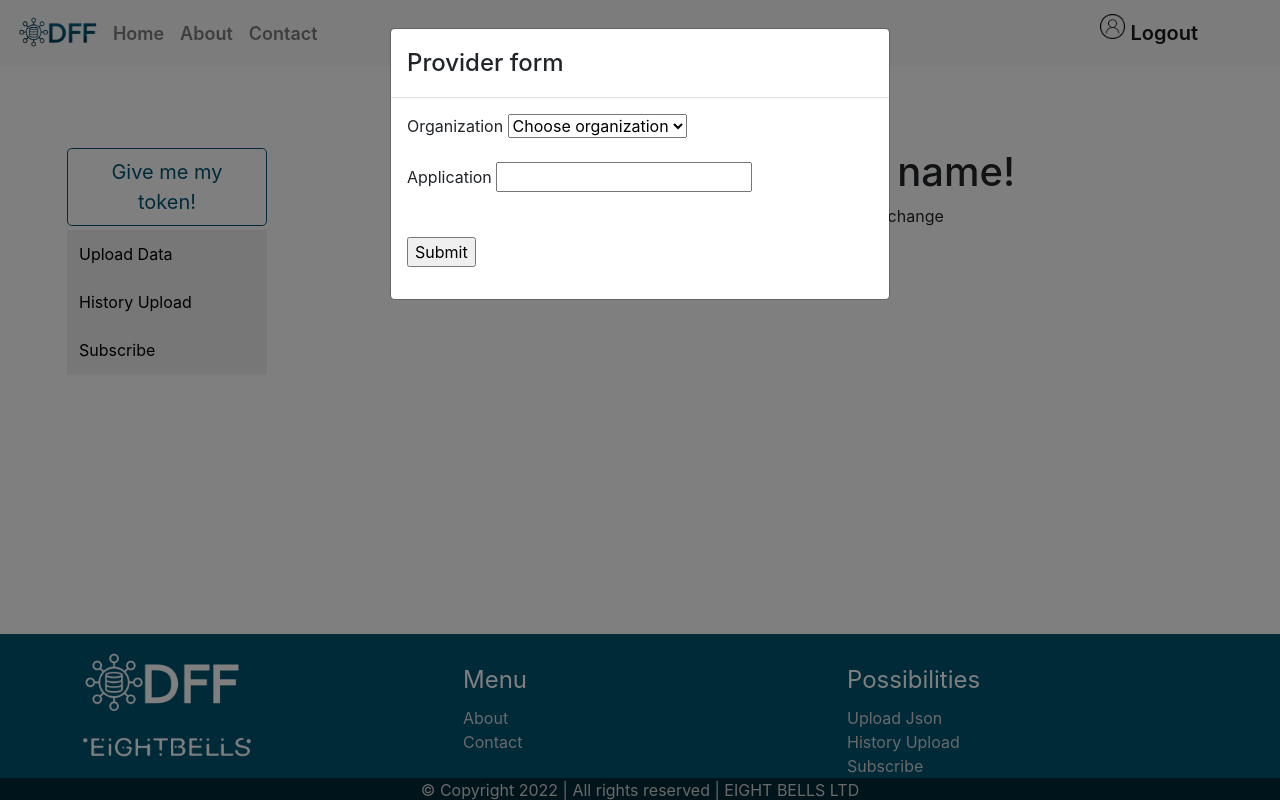
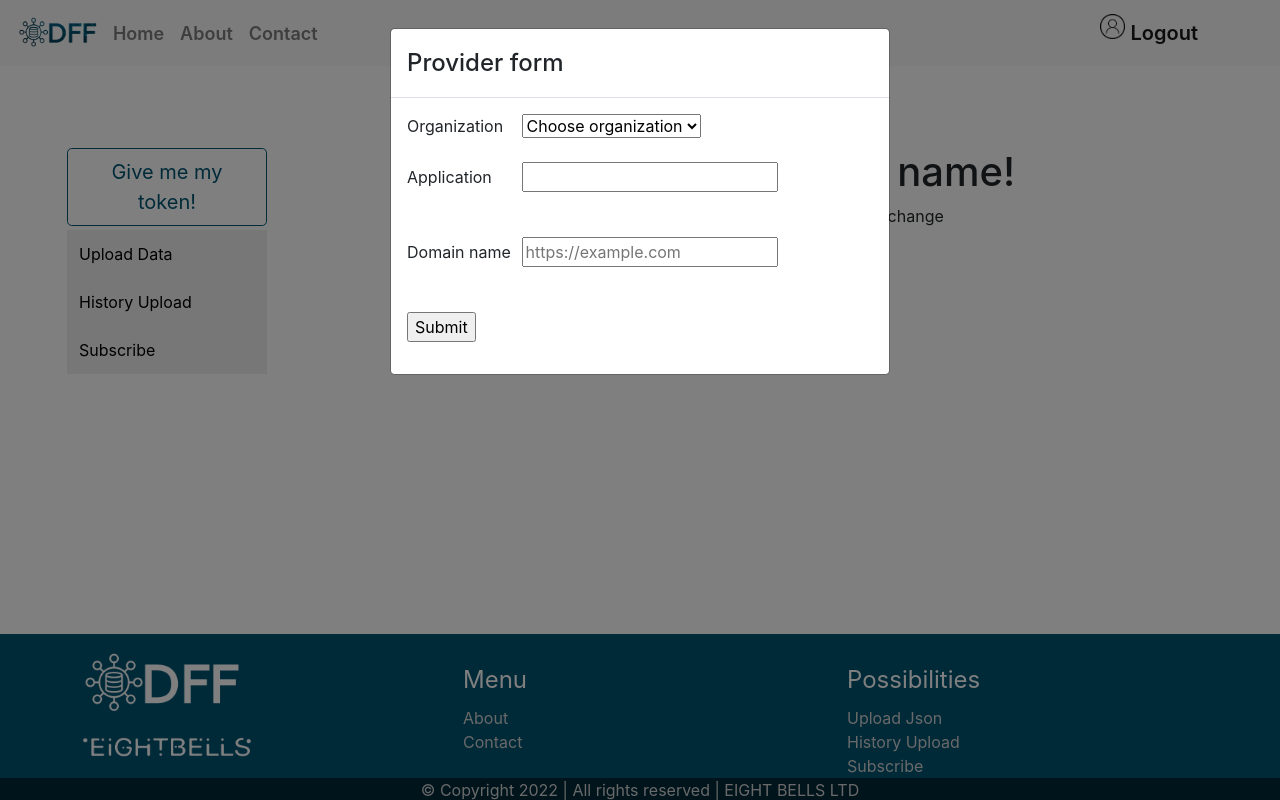
Before and after one commit to HORSE-EU-Project/Pre-Processing, a Flask app: template templates/modal.html in a window 1280 px wide. Run offline with Flask 2, Linux system fonts and the light colour scheme; the template is opened without the code that fills it: most values are stand-ins (such as "Sample title", 1, 10 or a date in 2020); parts of the project's set-up code (start-up, migrations or seed data) failed here and were passed over; some libraries are stand-ins or nearby versions.

Commit message:
add new input to modal form

```diff
--- a/templates/modal.html
+++ b/templates/modal.html
@@ -24,7 +24,7 @@
               <div class="modal-body">
                   <form  method= "POST" enctype="multipart/form-data" action="/push_app_org">
                     <div class="form-group">
-                        <label for="org">Organization</label>
+                        <label style="width: 110px;" for="org">Organization</label>
                         <select id="org" name="org" required>
                             <option value="" disabled selected hidden>Choose organization</option>
                             <option value="org1">8BELLS</option>
@@ -39,8 +39,12 @@
                     </div>
 
                     <div class="form-group">
-                        <label for="application">Application</label>
+                        <label style="width: 110px;" for="application">Application</label>
                         <input type="text" id="application" name="application" required><br><br>
+                    </div>
+                    <div class="form-group">
+                        <label style="width: 110px;" for="domain_name">Domain name</label>
+                        <input type="url" id="domain_name" name="domain_name" placeholder="https://example.com" pattern="http.*" ><br><br>
                     </div>
                     <input type="submit" value="Submit">
                 </form>
```
